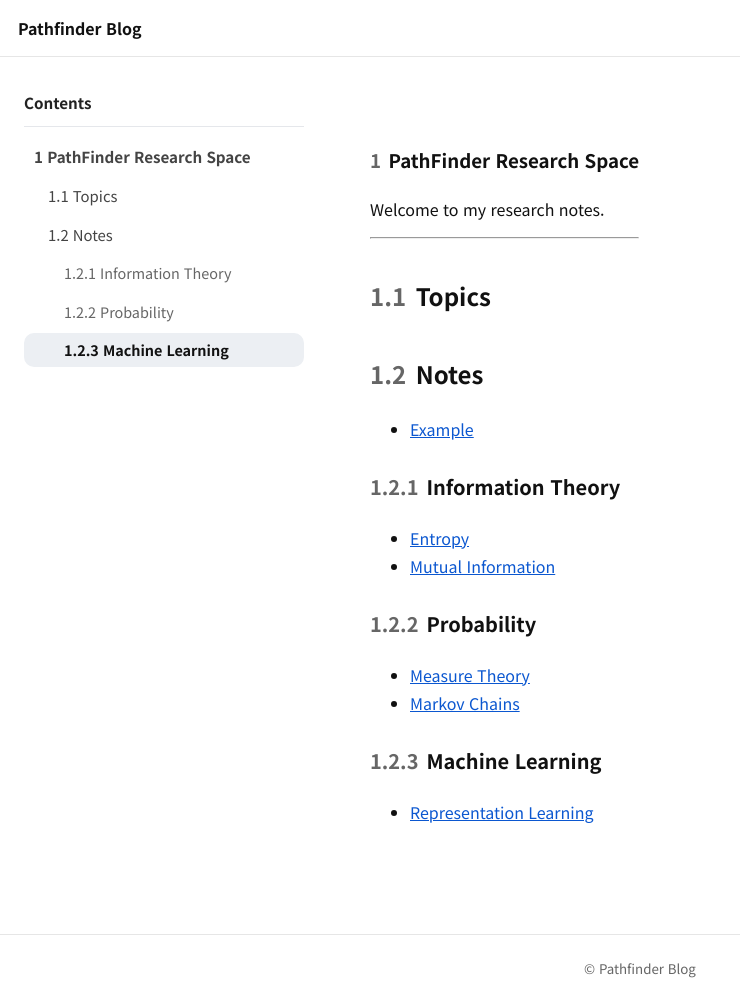
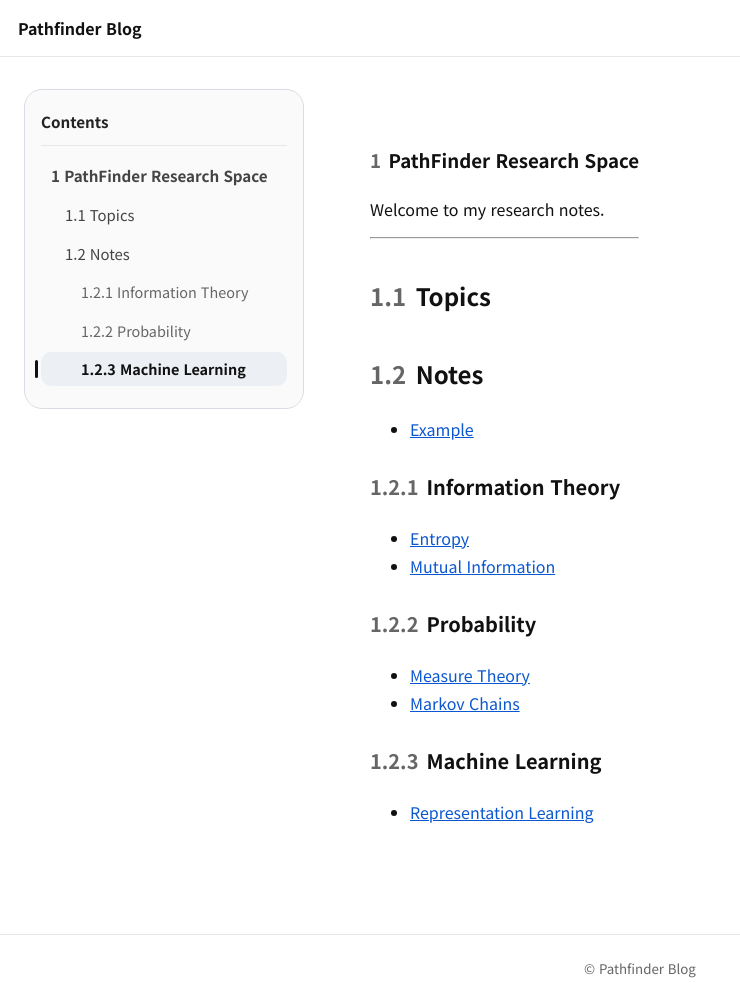
Before and after one commit to pathfinder-J/pathfinder-J.github.io, a Jekyll site: the page built from index.md, in a window 1280 px wide and 999 px high. Shown: the whole window, without its empty margins (0-740 px from the left). Built offline with Jekyll 4.4.1, drawn with Linux system fonts in a browser that asks for light colours; our own code applies the rules of GitHub Pages for plain Markdown files.

Commit message:
Update toc.css

```diff
--- a/assets/css/toc.css
+++ b/assets/css/toc.css
@@ -25,6 +25,11 @@
   top: 24px;
   max-height: calc(100vh - 48px);
   overflow-y: auto;
+  padding: 18px 16px;
+  border: 1px solid #d9dde3;
+  border-radius: 18px;
+  background: #fafafa;
+  box-sizing: border-box;
 }
 
 .post-toc::before {
```
